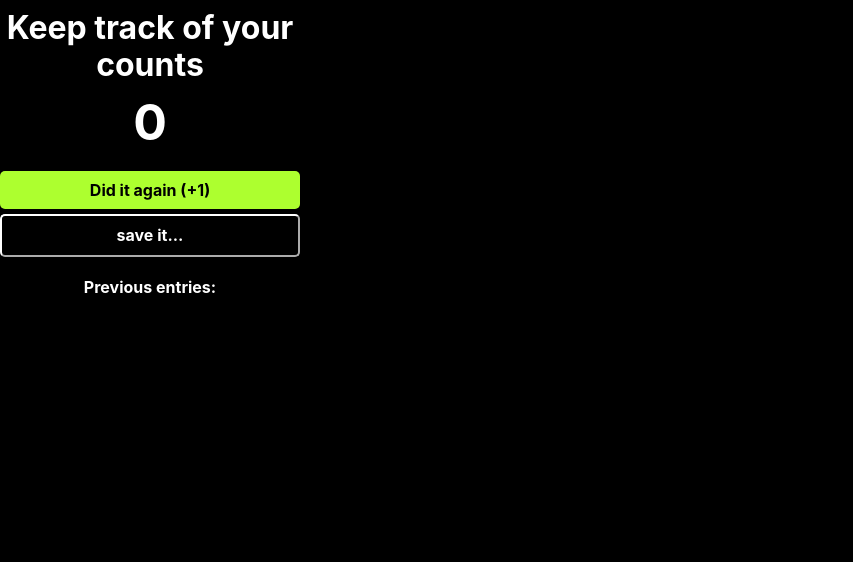
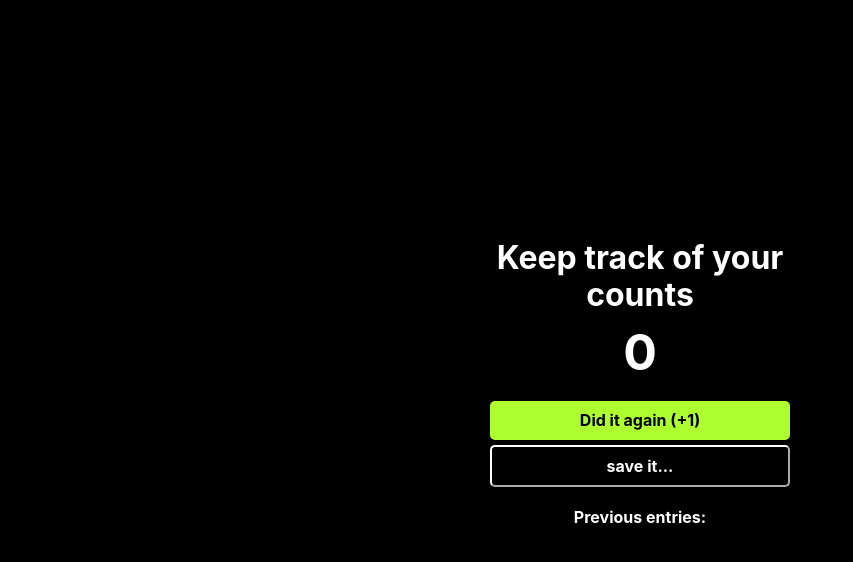
Before and after one commit to shogun101/Counterrr, a plain HTML site: page index.html in a window 1280 px wide. Shown: the whole page, without its empty margins (0-853 px from the left). Drawn offline with nearby package versions, Linux system fonts and the light colour scheme.

Commit message:
Update index.css

```diff
--- a/index.css
+++ b/index.css
@@ -56,6 +56,6 @@ max-width: 200px;
 
     align-content: center;
     max-width: 300px;
-    margin: auto, auto;
+    margin: 18% auto;
 
 }
```
